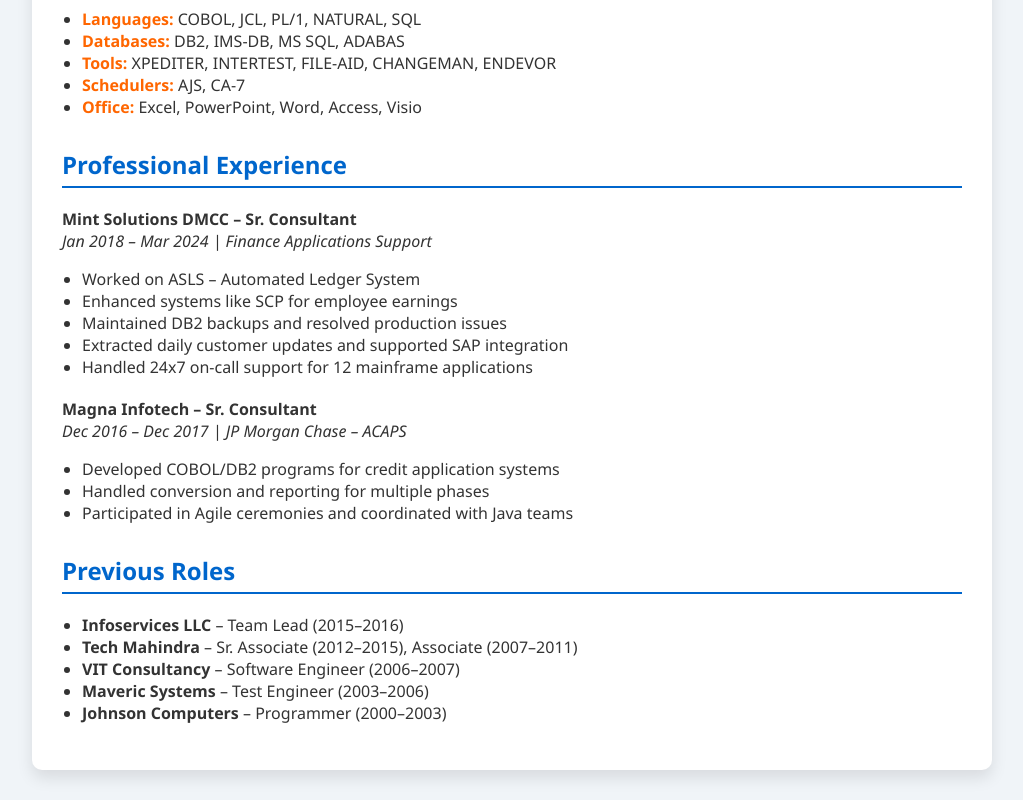
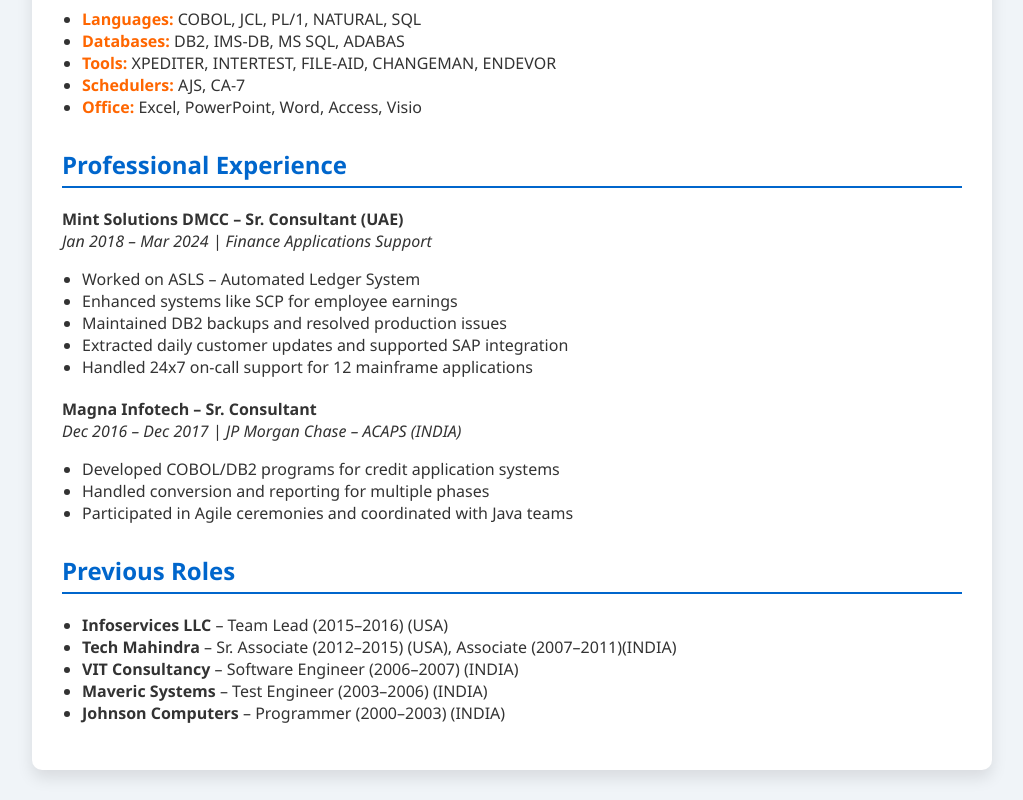
Before and after one commit to ahadwldn/resume, a plain HTML site: page index.html in a window 1280 px wide. Shown: the part 690-1490 px from the top of the page, without its empty margins (128-1151 px from the left). Drawn offline with Linux system fonts and the light colour scheme.

Commit message:
Update index.html

```diff
--- a/index.html
+++ b/index.html
@@ -82,7 +82,7 @@
     <h2>Professional Experience</h2>
 
     <div class="project">
-      <strong>Mint Solutions DMCC – Sr. Consultant</strong><br>
+      <strong>Mint Solutions DMCC – Sr. Consultant (UAE)</strong><br>
       <em>Jan 2018 – Mar 2024 | Finance Applications Support</em>
       <ul>
         <li>Worked on ASLS – Automated Ledger System</li>
@@ -95,7 +95,7 @@
 
     <div class="project">
       <strong>Magna Infotech – Sr. Consultant</strong><br>
-      <em>Dec 2016 – Dec 2017 | JP Morgan Chase – ACAPS</em>
+      <em>Dec 2016 – Dec 2017 | JP Morgan Chase – ACAPS (INDIA)</em>
       <ul>
         <li>Developed COBOL/DB2 programs for credit application systems</li>
         <li>Handled conversion and reporting for multiple phases</li>
@@ -105,11 +105,11 @@
 
     <h2>Previous Roles</h2>
     <ul>
-      <li><strong>Infoservices LLC</strong> – Team Lead (2015–2016)</li>
-      <li><strong>Tech Mahindra</strong> – Sr. Associate (2012–2015), Associate (2007–2011)</li>
-      <li><strong>VIT Consultancy</strong> – Software Engineer (2006–2007)</li>
-      <li><strong>Maveric Systems</strong> – Test Engineer (2003–2006)</li>
-      <li><strong>Johnson Computers</strong> – Programmer (2000–2003)</li>
+      <li><strong>Infoservices LLC</strong> – Team Lead (2015–2016) (USA)</li>
+      <li><strong>Tech Mahindra</strong> – Sr. Associate (2012–2015) (USA), Associate (2007–2011)(INDIA)</li>
+      <li><strong>VIT Consultancy</strong> – Software Engineer (2006–2007) (INDIA)</li>
+      <li><strong>Maveric Systems</strong> – Test Engineer (2003–2006) (INDIA)</li>
+      <li><strong>Johnson Computers</strong> – Programmer (2000–2003) (INDIA)</li>
     </ul>
   </div>
 </body>
```
